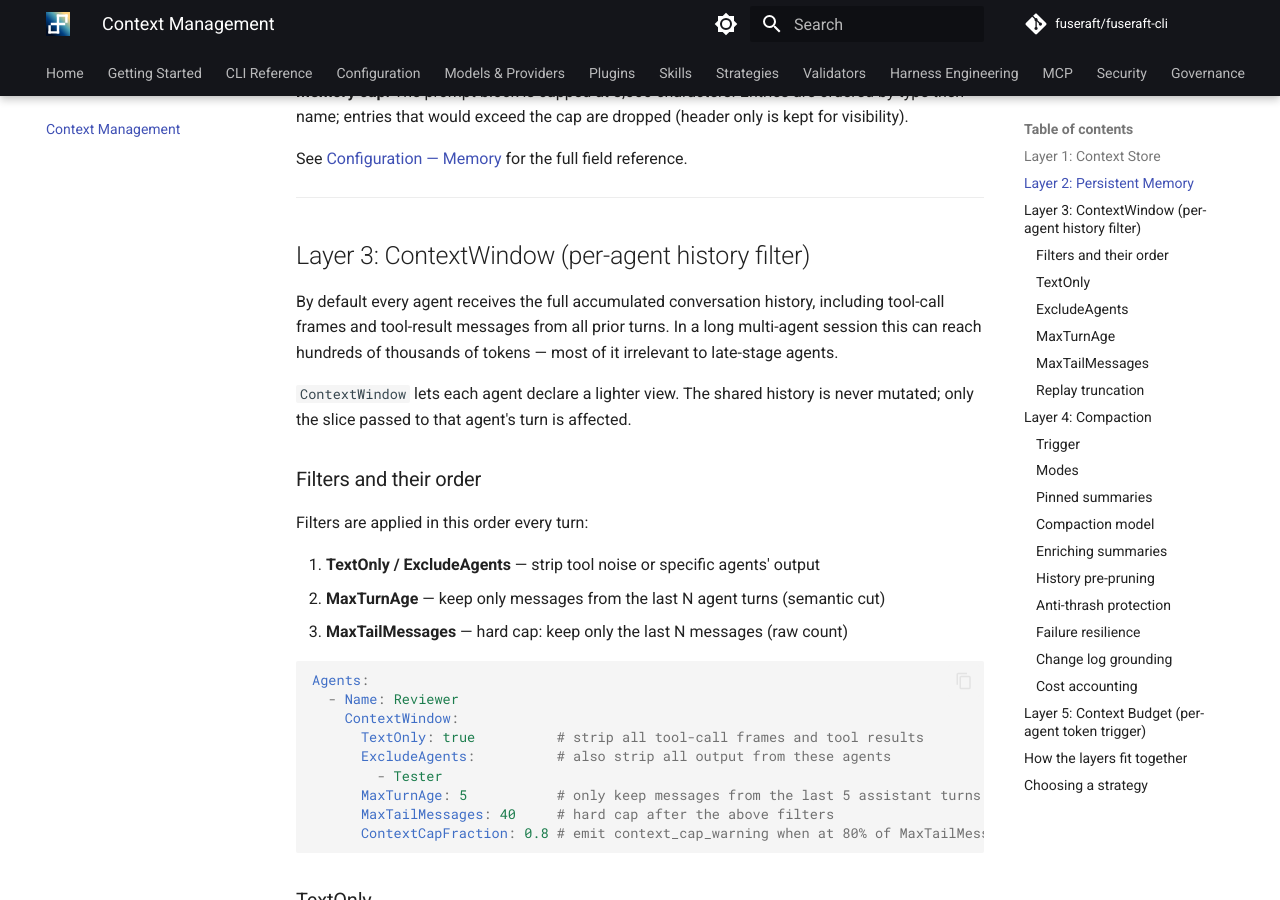
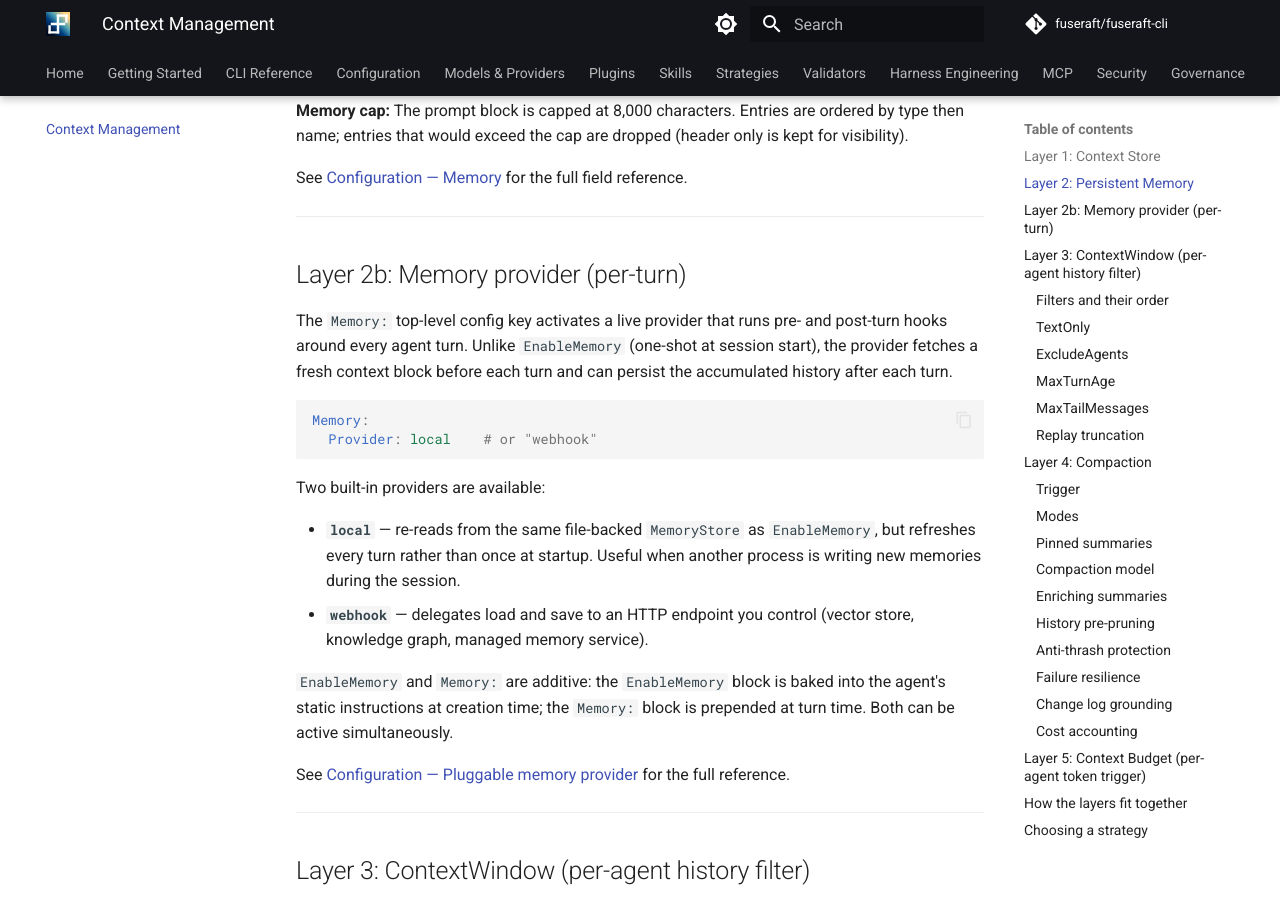
Before and after one commit to fuseraft/fuseraft-cli, an MkDocs documentation site: the page built from docs/context-management.md, in a window 1280 px wide and 900 px high, scrolled down 1928 px. Built offline with MkDocs 1.6.1 and Material for MkDocs 9.7.7, drawn with Linux system fonts in a browser that asks for light colours; comment, search, counter and statistics services are not loaded; some of the changed text lies outside the part shown.

Commit message:
docs: update context-management and design docs for memory provider
Add Layer 2b to the context management layer diagram, a new section
explaining the per-turn memory provider and its relationship to the
static EnableMemory flag, and update the design.md source layout to
include IMemoryProvider, MemoryConfig, MemoryManager, LocalMemoryProvider,
WebhookMemoryProvider, and FalloverChatClient.

````diff
--- a/docs/context-management.md
+++ b/docs/context-management.md
@@ -8,9 +8,10 @@ lifetime:
 ```
 Session start
   └─ Layer 1: Context Store      → files imported before the session
-  └─ Layer 2: Persistent Memory  → facts recalled from prior sessions
+  └─ Layer 2: Persistent Memory  → facts recalled from prior sessions (EnableMemory)
 
 Each agent turn
+  └─ Layer 2b: Memory Provider   → fresh context fetched from pluggable store (Memory:)
   └─ Layer 3: ContextWindow      → per-agent history filter (every turn)
 
 History too long
@@ -88,6 +89,26 @@ automatically at the end of each session and scoped to the working directory via
 then name; entries that would exceed the cap are dropped (header only is kept for visibility).
 
 See [Configuration — Memory](configuration.md#memory) for the full field reference.
+
+---
+
+## Layer 2b: Memory provider (per-turn)
+
+The `Memory:` top-level config key activates a live provider that runs pre- and post-turn hooks around every agent turn. Unlike `EnableMemory` (one-shot at session start), the provider fetches a fresh context block before each turn and can persist the accumulated history after each turn.
+
+```yaml
+Memory:
+  Provider: local    # or "webhook"
+```
+
+Two built-in providers are available:
+
+- **`local`** — re-reads from the same file-backed `MemoryStore` as `EnableMemory`, but refreshes every turn rather than once at startup. Useful when another process is writing new memories during the session.
+- **`webhook`** — delegates load and save to an HTTP endpoint you control (vector store, knowledge graph, managed memory service).
+
+`EnableMemory` and `Memory:` are additive: the `EnableMemory` block is baked into the agent's static instructions at creation time; the `Memory:` block is prepended at turn time. Both can be active simultaneously.
+
+See [Configuration — Pluggable memory provider](configuration.md#pluggable-memory-provider) for the full reference.
 
 ---
 
@@ -363,6 +384,7 @@ Here is the full sequence from session start through a long-running session:
    └─ Persistent Memory  → prepended to each agent's instructions (if EnableMemory: true)
 
 2. Each agent turn
+   ├─ Memory provider pre-turn → fresh block prepended to instructions (if Memory: set)
    └─ ContextWindow filter applied to conversation history
       ├─ TextOnly / ExcludeAgents strip tool noise
       ├─ MaxTurnAge semantic cut
````
Also changed, not shown: docs/design.md (+7 -2 lines).
